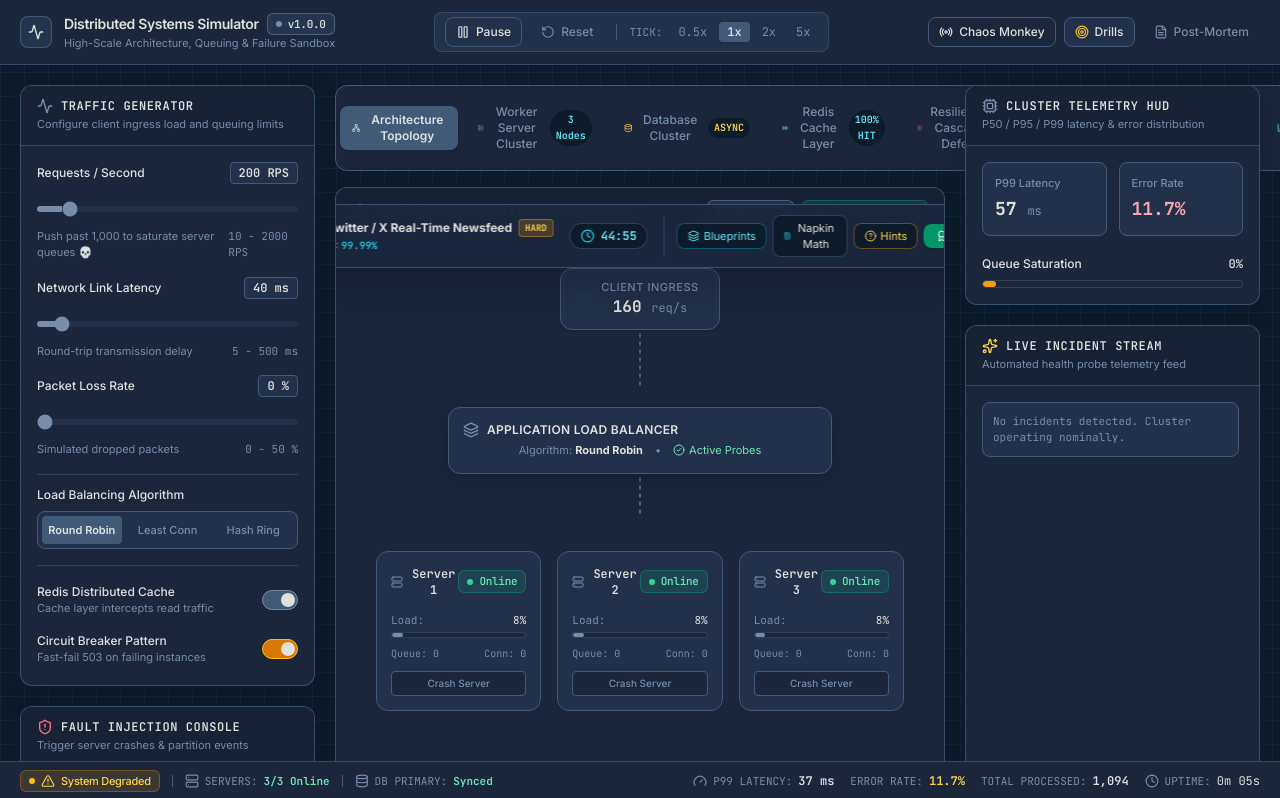
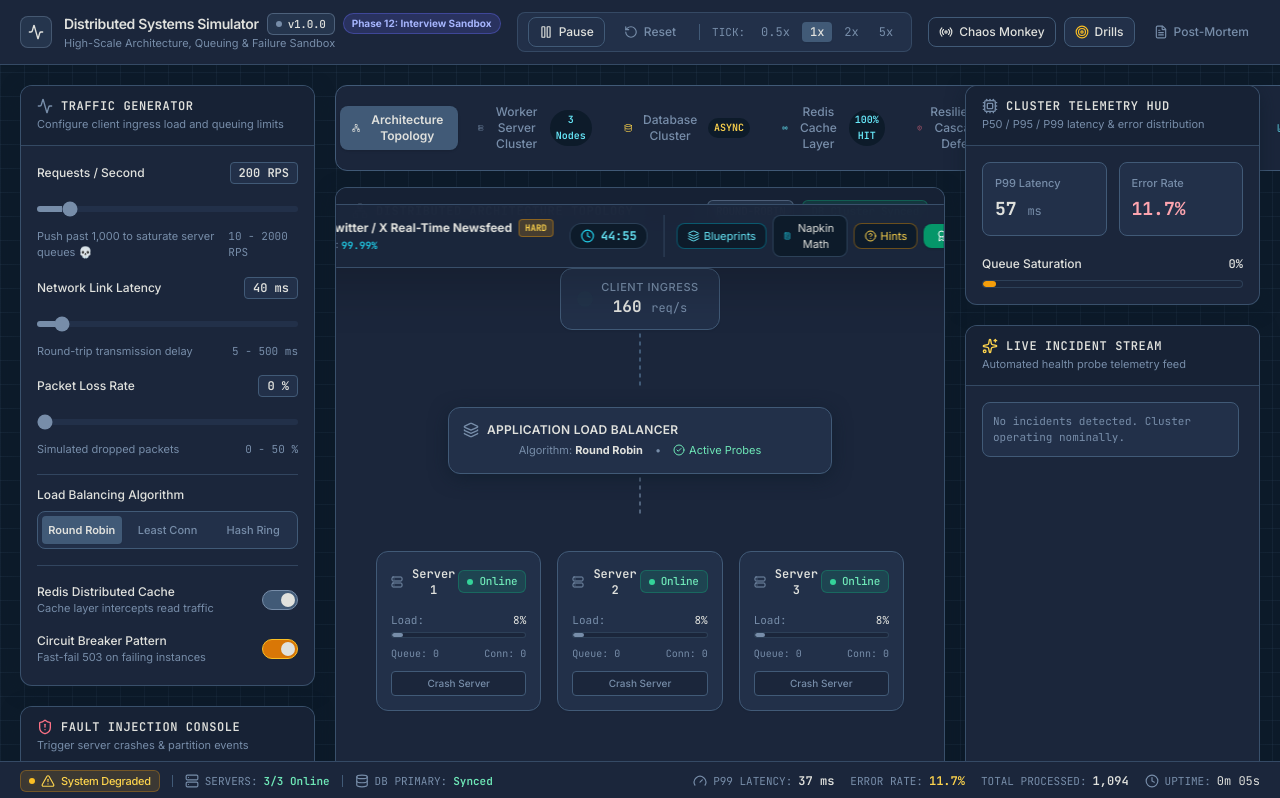
Before and after one commit to Humaam-04-06/distributed-systems-simulator, a React (Vite) app: page / in a window 1280 px wide. Shown: the top 798 px of the page. Built offline with nearby package versions, Linux system fonts and the light colour scheme.

Commit message:
feat(ui): update Header with Phase 12 System Design Interview Sandbox indicator

```diff
--- a/src/components/layout/Header.tsx
+++ b/src/components/layout/Header.tsx
@@ -49,6 +49,9 @@ export const Header: React.FC<HeaderProps> = ({
             <Badge variant="blue" size="sm" pulse>
               v1.0.0
             </Badge>
+            <span className="hidden sm:inline-flex items-center gap-1 px-2 py-0.5 rounded-full text-[10px] font-bold bg-indigo-500/20 text-indigo-300 border border-indigo-500/40">
+              Phase 12: Interview Sandbox
+            </span>
           </div>
           <p className="text-[11px] text-[#778da9] font-sans">
             High-Scale Architecture, Queuing & Failure Sandbox
```
